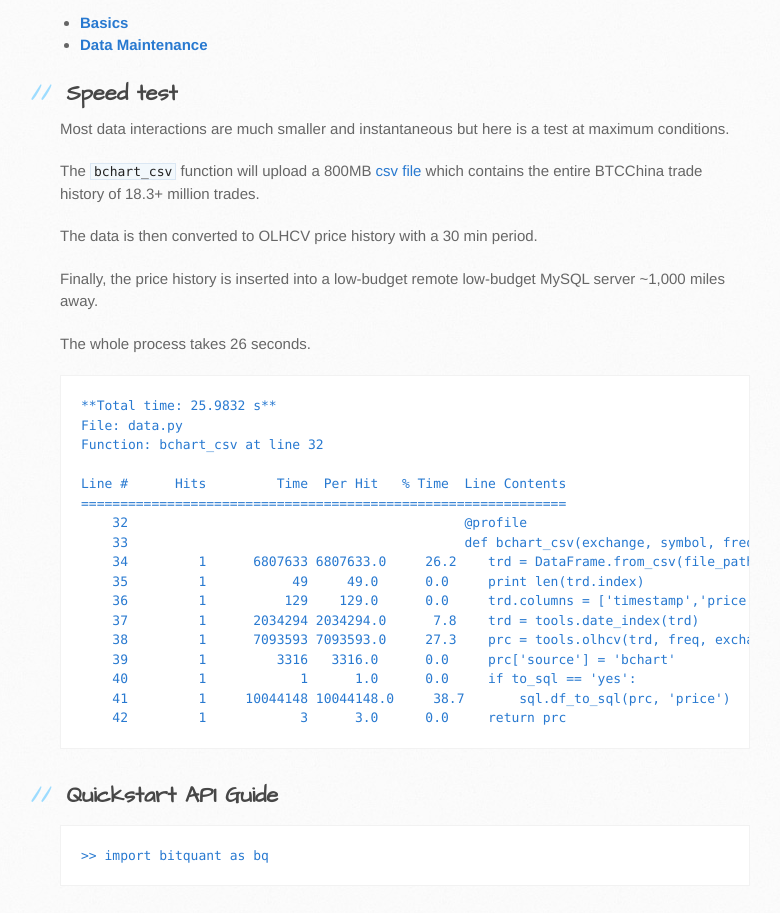
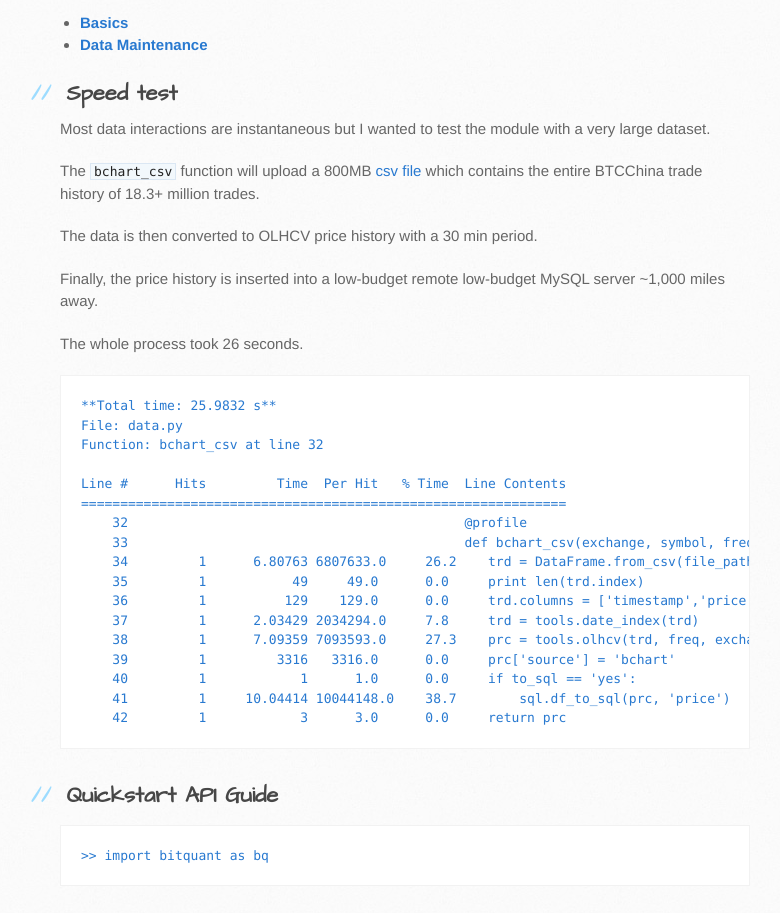
Before and after one commit to rosspalmer/bitQuant, a plain HTML site: page index.html in a window 1280 px wide. Shown: the part 1285-2198 px from the top of the page, without its empty margins (110-890 px from the left). Drawn offline with Linux system fonts and the light colour scheme.

```diff
--- a/index.html
+++ b/index.html
@@ -90,7 +90,7 @@
 <h2>
 <a id="speed-test" class="anchor" href="#speed-test" aria-hidden="true"><span class="octicon octicon-link"></span></a>Speed test</h2>
 
-<p>Most data interactions are much smaller and instantaneous but here is a test at maximum conditions.</p>
+<p>Most data interactions are instantaneous but I wanted to test the module with a very large dataset.</p>
 
 <p>The <code>bchart_csv</code> function will upload a 800MB <a href="http://api.bitcoincharts.com/v1/csv/">csv file</a> which contains the entire BTCChina trade history of 18.3+ million trades.</p>
 
@@ -98,7 +98,7 @@
 
 <p>Finally, the price history is inserted into a low-budget remote low-budget MySQL server ~1,000 miles away.</p>
 
-<p>The whole process takes 26 seconds.</p>
+<p>The whole process took 26 seconds.</p>
 
 <pre><code>**Total time: 25.9832 s**
 File: data.py
@@ -108,14 +108,14 @@ Line #      Hits         Time  Per Hit   % Time  Line Contents
 ==============================================================
     32                                           @profile
     33                                           def bchart_csv(exchange, symbol, freq, file_path,
-    34         1      6807633 6807633.0     26.2    trd = DataFrame.from_csv(file_path, header=None,
+    34         1      6.80763 6807633.0     26.2    trd = DataFrame.from_csv(file_path, header=None,
     35         1           49     49.0      0.0     print len(trd.index)
     36         1          129    129.0      0.0     trd.columns = ['timestamp','price','amount']
-    37         1      2034294 2034294.0      7.8    trd = tools.date_index(trd)
-    38         1      7093593 7093593.0     27.3    prc = tools.olhcv(trd, freq, exchange, symbol, 'yes')
+    37         1      2.03429 2034294.0     7.8     trd = tools.date_index(trd)
+    38         1      7.09359 7093593.0     27.3    prc = tools.olhcv(trd, freq, exchange, symbol, 'yes')
     39         1         3316   3316.0      0.0     prc['source'] = 'bchart'
     40         1            1      1.0      0.0     if to_sql == 'yes':
-    41         1     10044148 10044148.0     38.7       sql.df_to_sql(prc, 'price')
+    41         1     10.04414 10044148.0    38.7        sql.df_to_sql(prc, 'price')
     42         1            3      3.0      0.0     return prc
 </code></pre>
 
```
Also changed, not shown: params.json (+1 -1 lines).
